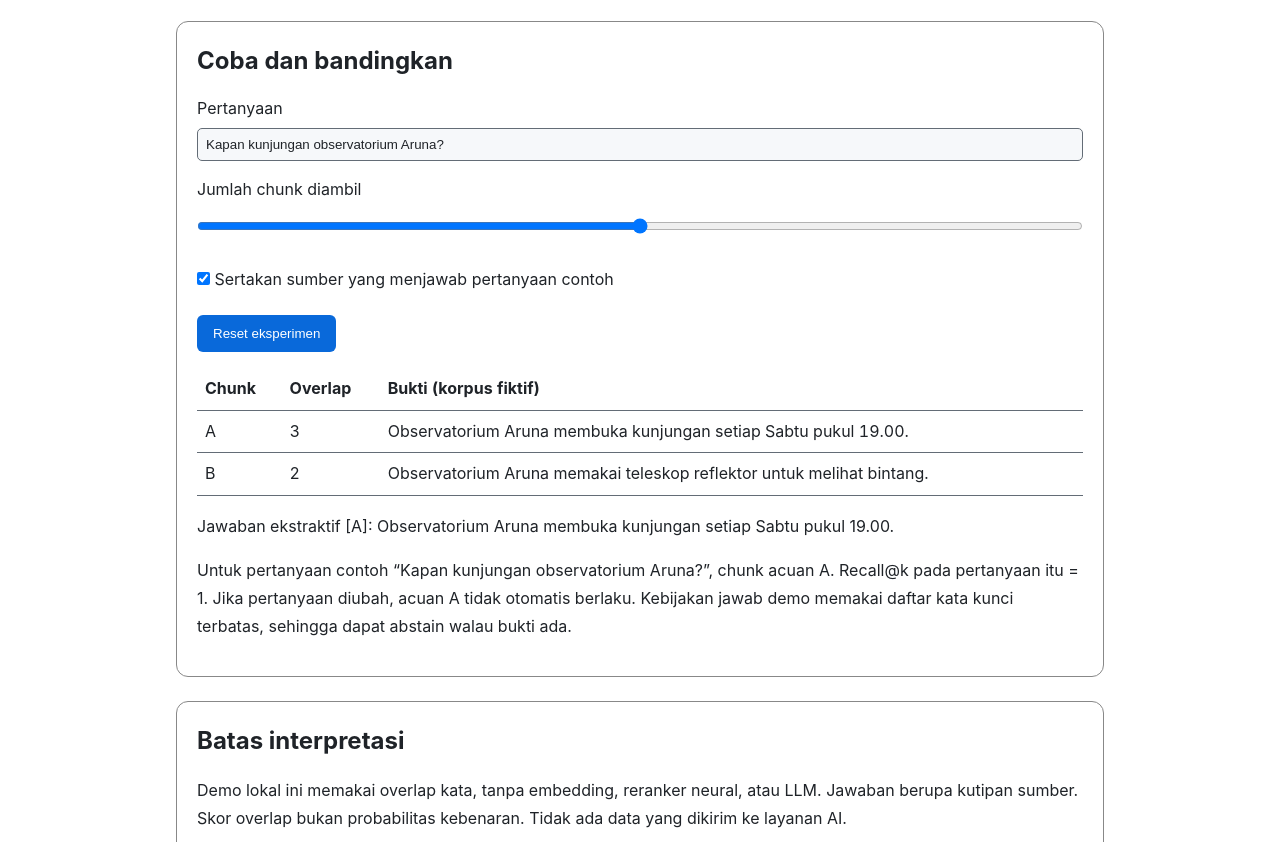
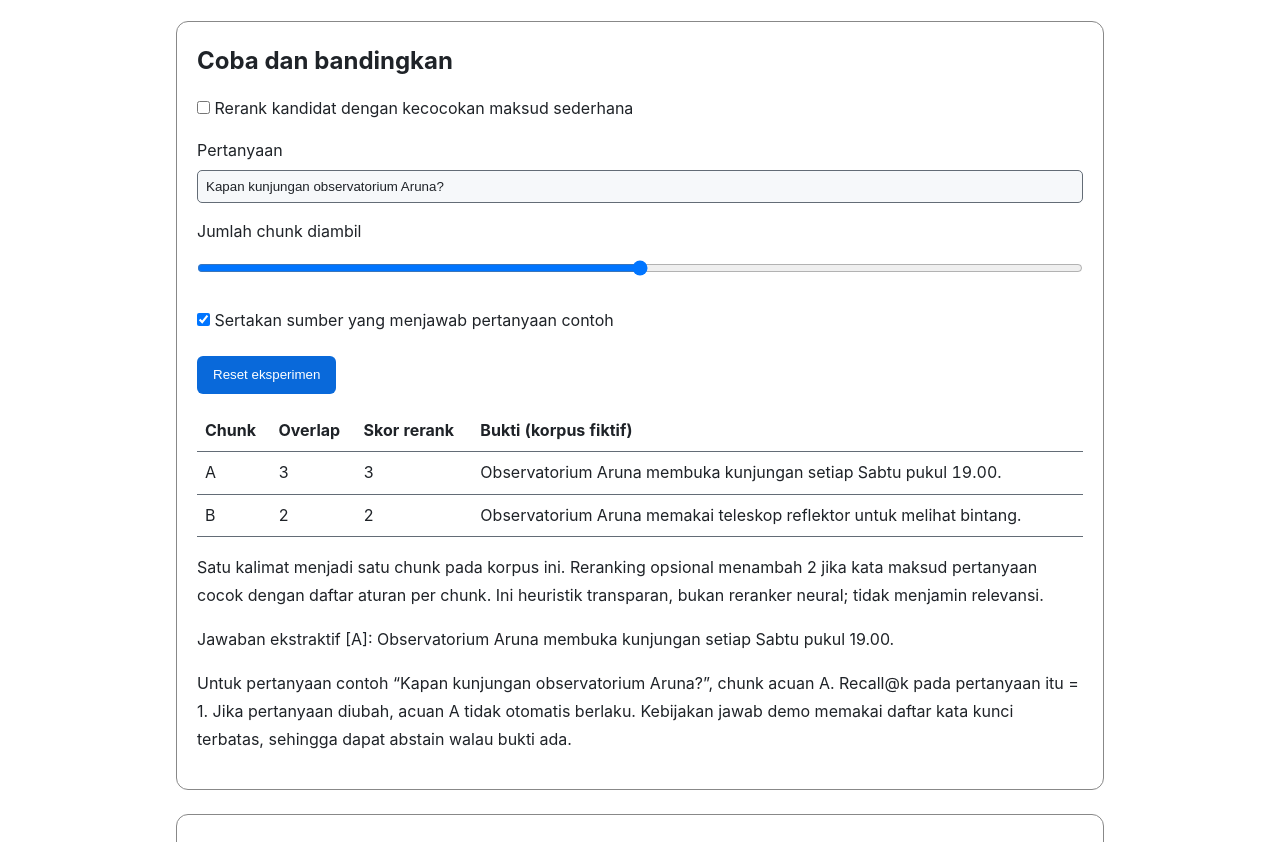
Before and after one commit to FeliksMakarios/kupasai, a website: page nlp/rag-berbukti/index.html in a window 1280 px wide. Shown: the part 258-1100 px from the top of the page. Drawn offline with Linux system fonts and the light colour scheme.

Commit message:
Show transparent retrieval reranking and finalize lesson catalogue

```diff
--- a/assets/js/laboratory.js
+++ b/assets/js/laboratory.js
@@ -69,8 +69,10 @@
     }else if(kind==='rag'){
       const docs=[{id:'A',text:'Observatorium Aruna membuka kunjungan setiap Sabtu pukul 19.00.',answers:['kapan','jam','buka','kunjungan']},{id:'B',text:'Observatorium Aruna memakai teleskop reflektor untuk melihat bintang.',answers:['alat','teleskop']},{id:'C',text:'Perpustakaan Aruna menyediakan buku astronomi pada hari Senin.',answers:['perpustakaan','buku']}];
       const query=tokens(el('query').value),q=new Set(query),available=docs.filter(d=>d.id!=='A'||el('evidence').checked);
-      const ranked=available.map(d=>({...d,score:[...new Set(tokens(d.text))].filter(t=>q.has(t)).length})).sort((a,b)=>b.score-a.score||a.id.localeCompare(b.id)).slice(0,+el('topk').value);
-      table(['Chunk','Overlap','Bukti (korpus fiktif)'],ranked.map(d=>[d.id,d.score,d.text]));
+      const candidates=available.map(d=>({...d,score:[...new Set(tokens(d.text))].filter(t=>q.has(t)).length}));
+      const ranked=candidates.map(d=>({...d,rerank:d.score+(el('rerank').checked&&d.answers.some(t=>q.has(t))?2:0)})).sort((a,b)=>b.rerank-a.rerank||a.id.localeCompare(b.id)).slice(0,+el('topk').value);
+      table(['Chunk','Overlap','Skor rerank','Bukti (korpus fiktif)'],ranked.map(d=>[d.id,d.score,d.rerank,d.text]));
+      paragraph('Satu kalimat menjadi satu chunk pada korpus ini. Reranking opsional menambah 2 jika kata maksud pertanyaan cocok dengan daftar aturan per chunk. Ini heuristik transparan, bukan reranker neural; tidak menjamin relevansi.');
       const answer=ranked.find(d=>d.score>0&&d.answers.some(t=>q.has(t)));
       paragraph(answer?'Jawaban ekstraktif ['+answer.id+']: '+answer.text:'Bukti cukup tidak ditemukan oleh aturan demo; saya tidak dapat menjawab dari korpus ini.');
       paragraph('Untuk pertanyaan contoh “Kapan kunjungan observatorium Aruna?”, chunk acuan A. Recall@k pada pertanyaan itu = '+Number(ranked.some(d=>d.id==='A'))+'. Jika pertanyaan diubah, acuan A tidak otomatis berlaku. Kebijakan jawab demo memakai daftar kata kunci terbatas, sehingga dapat abstain walau bukti ada.');
--- a/nlp/rag-berbukti/index.html
+++ b/nlp/rag-berbukti/index.html
@@ -73,7 +73,7 @@
 
 <main id="main-content" tabindex="-1"><noscript><p class="noscript-note">JavaScript diperlukan untuk menjalankan eksperimen. Penjelasan konsep dan tautan rujukan tetap dapat dibaca.</p></noscript><div class="content-wrapper laboratory" data-lab="rag">
  <header class="page-header-content"><a class="back-link" href="/kupasai/nlp/">Kembali ke Daftar Topik</a><h1>RAG dengan Bukti dan Abstensi</h1><p>Pipeline RAG memecah sumber menjadi chunk, mengambil kandidat, dapat melakukan reranking, lalu menyusun jawaban dengan sitasi. Retrieval dan jawaban perlu dievaluasi terpisah. Sumber yang relevan belum tentu benar atau mutakhir.</p></header>
- <section aria-label="Eksperimen"><h2>Coba dan bandingkan</h2><label for="lab-query">Pertanyaan</label><input id="lab-query" maxlength="300" value="Kapan kunjungan observatorium Aruna?"><label for="lab-topk">Jumlah chunk diambil</label><input id="lab-topk" type="range" min="1" max="3" value="2"><label for="lab-evidence"><input id="lab-evidence" type="checkbox" checked> Sertakan sumber yang menjawab pertanyaan contoh</label><button id="lab-reset" type="button">Reset eksperimen</button><div id="lab-result" aria-live="polite"></div></section>
+ <section aria-label="Eksperimen"><h2>Coba dan bandingkan</h2><label for="lab-rerank"><input id="lab-rerank" type="checkbox"> Rerank kandidat dengan kecocokan maksud sederhana</label><label for="lab-query">Pertanyaan</label><input id="lab-query" maxlength="300" value="Kapan kunjungan observatorium Aruna?"><label for="lab-topk">Jumlah chunk diambil</label><input id="lab-topk" type="range" min="1" max="3" value="2"><label for="lab-evidence"><input id="lab-evidence" type="checkbox" checked> Sertakan sumber yang menjawab pertanyaan contoh</label><button id="lab-reset" type="button">Reset eksperimen</button><div id="lab-result" aria-live="polite"></div></section>
  <aside><h2>Batas interpretasi</h2><p>Demo lokal ini memakai overlap kata, tanpa embedding, reranker neural, atau LLM. Jawaban berupa kutipan sumber. Skor overlap bukan probabilitas kebenaran. Tidak ada data yang dikirim ke layanan AI.</p><p><a href="https://arxiv.org/abs/2005.11401">Rujukan primer</a></p></aside>
  </div><script src="/kupasai/assets/js/laboratory.js"></script><!-- learning-aid:start -->
 <section class="learning-aid" aria-label="Panduan belajar mandiri">
```
Also changed, not shown: 1 other file.
